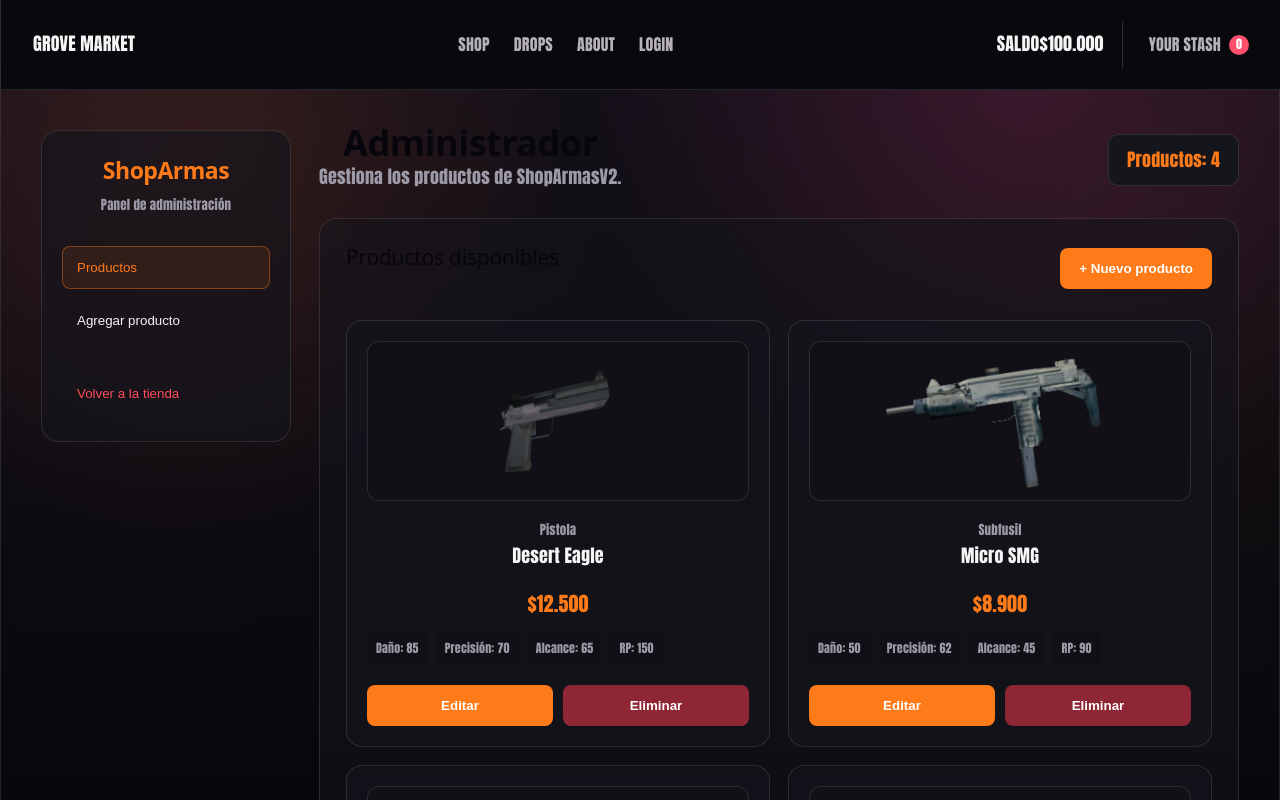
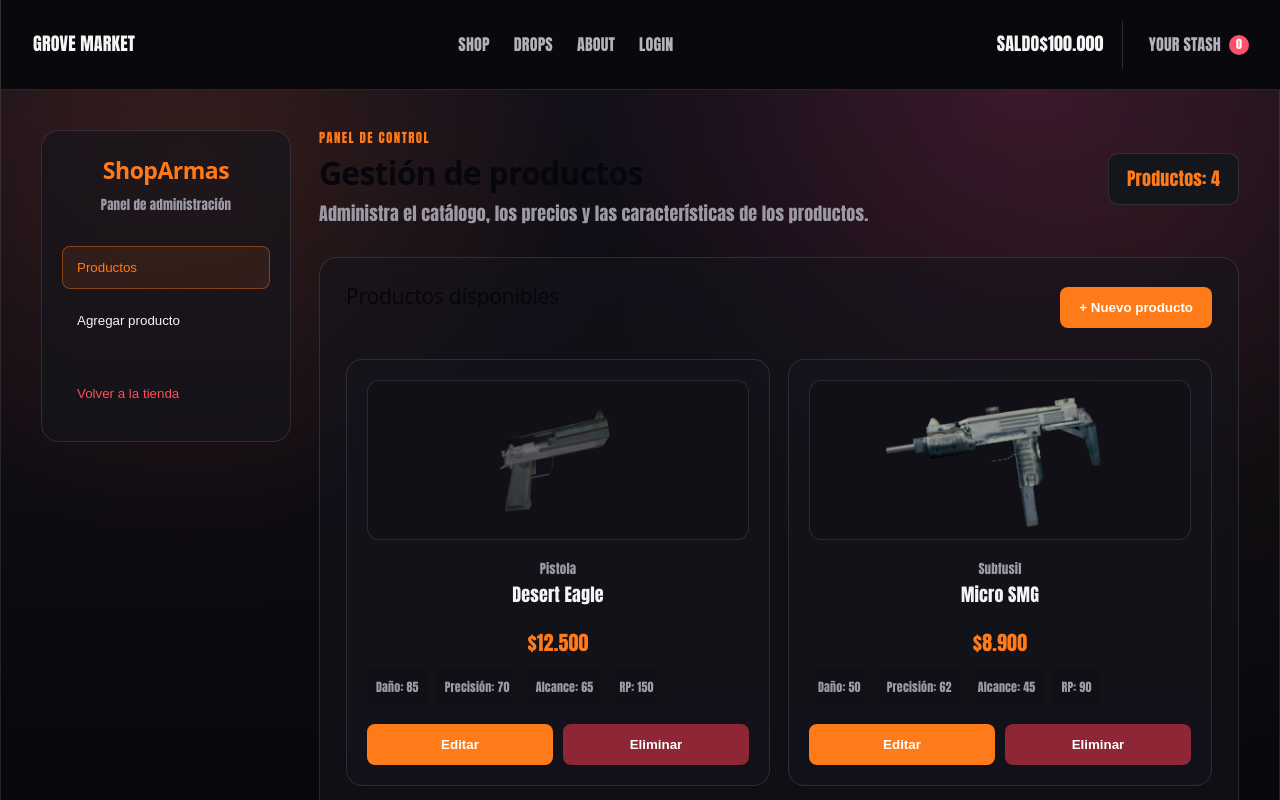
Before and after one commit to jaavi3ra/ShopArmasV2, a React (Vite) app: page /admin in a window 1280 px wide. Shown: the top 800 px of the page. Built offline with nearby package versions, Linux system fonts and the light colour scheme.

Commit message:
Refina template administrativo con Atomic Design

```diff
--- a/src/components/template/AdminTemplate.jsx
+++ b/src/components/template/AdminTemplate.jsx
@@ -1,5 +1,11 @@
 
 import React from "react";
+
+import { Boton } from "../atomic/Boton";
+import { Texto } from "../atomic/Texto";
+import { Imagen } from "../atomic/Imagen";
+import { EyebrowText } from "../atomic/Etiqueta";
+
 import "../../styles/pages/adminPage.css";
 
 export function AdminTemplate({
@@ -19,56 +25,74 @@ export function AdminTemplate({
   return (
     <main className="admin-page">
       <div className="admin-layout">
+
+        {/* Menú lateral */}
         <aside className="admin-sidebar">
-          <h2 className="admin-logo">ShopArmas</h2>
-          <p>Panel de administración</p>
+          <Texto variant="h2" className="admin-logo">
+            ShopArmas
+          </Texto>
+
+          <Texto variant="p">
+            Panel de administración
+          </Texto>
 
           <nav className="admin-menu">
-            <button
-              type="button"
+            <Boton
               className={vista === "productos" ? "active" : ""}
               onClick={onMostrarProductos}
             >
               Productos
-            </button>
+            </Boton>
 
-            <button
-              type="button"
+            <Boton
               className={vista === "agregar" ? "active" : ""}
               onClick={onMostrarFormulario}
             >
               Agregar producto
-            </button>
+            </Boton>
 
-            <button
-              type="button"
+            <Boton
               className="admin-logout"
               onClick={onVolverTienda}
             >
               Volver a la tienda
-            </button>
+            </Boton>
           </nav>
         </aside>
 
+        {/* Contenido principal */}
         <section className="admin-content">
-          <div className="admin-header">
-            <div>
-              <h1>Administrador</h1>
-              <p>Gestiona los productos de ShopArmasV2.</p>
-            </div>
 
-            <div className="admin-stock">
-              Productos: {productos.length}
-            </div>
+
+        {/* Encabezado administrativo */}
+        <div className="admin-header">
+          <div className="admin-heading">
+            <EyebrowText>PANEL DE CONTROL</EyebrowText>
+
+            <Texto variant="h1">
+              Gestión de productos
+            </Texto>
+
+            <Texto variant="p" className="admin-description">
+              Administra el catálogo, los precios y las características
+              de los productos.
+            </Texto>
           </div>
 
+          <div className="admin-stock">
+            Productos: {productos.length}
+          </div>
+        </div>
+
+
+          {/* Formulario para crear o editar */}
           {vista === "agregar" && (
             <section className="admin-panel">
-              <h2>
+              <Texto variant="h2">
                 {productoEditando
                   ? "Editar producto"
                   : "Agregar producto"}
-              </h2>
+              </Texto>
 
               <form
                 className="admin-form"
@@ -76,6 +100,7 @@ export function AdminTemplate({
               >
                 <div className="admin-field">
                   <label htmlFor="adminNombre">Nombre</label>
+
                   <input
                     id="adminNombre"
                     name="name"
@@ -86,7 +111,10 @@ export function AdminTemplate({
                 </div>
 
                 <div className="admin-field">
-                  <label htmlFor="adminCategoria">Categoría</label>
+                  <label htmlFor="adminCategoria">
+                    Categoría
+                  </label>
+
                   <select
                     id="adminCategoria"
                     name="category"
@@ -106,6 +134,7 @@ export function AdminTemplate({
 
                 <div className="admin-field">
                   <label htmlFor="adminPrecio">Precio</label>
+
                   <input
                     id="adminPrecio"
                     type="number"
@@ -119,6 +148,7 @@ export function AdminTemplate({
 
                 <div className="admin-field">
                   <label htmlFor="adminRp">Puntos RP</label>
+
                   <input
                     id="adminRp"
                     type="number"
@@ -130,7 +160,10 @@ export function AdminTemplate({
                 </div>
 
                 <div className="admin-field full-width">
-                  <label htmlFor="adminImagen">URL de imagen</label>
+                  <label htmlFor="adminImagen">
+                    URL de imagen
+                  </label>
+
                   <input
                     id="adminImagen"
                     type="url"
@@ -143,6 +176,7 @@ export function AdminTemplate({
 
                 <div className="admin-field">
                   <label htmlFor="adminDano">Daño (0-100)</label>
+
                   <input
                     id="adminDano"
                     type="number"
@@ -159,6 +193,7 @@ export function AdminTemplate({
                   <label htmlFor="adminPrecision">
                     Precisión (0-100)
                   </label>
+
                   <input
                     id="adminPrecision"
                     type="number"
@@ -175,6 +210,7 @@ export function AdminTemplate({
                   <label htmlFor="adminAlcance">
                     Alcance (0-100)
                   </label>
+
                   <input
                     id="adminAlcance"
                     type="number"
@@ -188,7 +224,10 @@ export function AdminTemplate({
                 </div>
 
                 <div className="admin-form-actions">
-                  <button type="submit" className="admin-btn">
+                  <button
+                    type="submit"
+                    className="admin-btn"
+                  >
                     {productoEditando
                       ? "Guardar cambios"
                       : "Crear producto"}
@@ -206,24 +245,26 @@ export function AdminTemplate({
             </section>
           )}
 
+          {/* Listado de productos */}
           {vista === "productos" && (
             <section className="admin-panel">
               <div className="admin-header">
-                <h2>Productos disponibles</h2>
+                <Texto variant="h2">
+                  Productos disponibles
+                </Texto>
 
-                <button
-                  type="button"
+                <Boton
                   className="admin-btn"
                   onClick={onMostrarFormulario}
                 >
                   + Nuevo producto
-                </button>
+                </Boton>
               </div>
 
               {productos.length === 0 ? (
-                <p className="admin-empty">
+                <Texto variant="p" className="admin-empty">
                   No hay productos registrados.
-                </p>
+                </Texto>
               ) : (
                 <div className="admin-product-grid">
                   {productos.map((producto) => (
@@ -232,13 +273,9 @@ export function AdminTemplate({
                       key={producto.id}
                     >
                       <div className="admin-product-image">
-                        <img
+                        <Imagen
                           src={producto.image}
                           alt={producto.name}
-                          onError={(evento) => {
-                            evento.currentTarget.style.visibility =
-                              "hidden";
-                          }}
                         />
                       </div>
 
@@ -246,42 +283,50 @@ export function AdminTemplate({
                         {producto.category}
                       </span>
 
-                      <h3>{producto.name}</h3>
+                      <Texto variant="h3">
+                        {producto.name}
+                      </Texto>
 
-                      <p className="admin-product-price">
+                      <Texto
+                        variant="p"
+                        className="admin-product-price"
+                      >
                         $
                         {Number(producto.price).toLocaleString("es-CL")}
-                      </p>
+                      </Texto>
 
                       <div className="admin-product-stats">
                         <span>
                           Daño: {producto.stats.damage}
                         </span>
+
                         <span>
                           Precisión: {producto.stats.accuracy}
                         </span>
+
                         <span>
                           Alcance: {producto.stats.range}
                         </span>
-                        <span>RP: {producto.rp ?? 0}</span>
+
+                        <span>
+                          RP: {producto.rp ?? 0}
+                        </span>
                       </div>
 
                       <div className="admin-product-actions">
-                        <button
-                          type="button"
+                        <Boton
                           className="admin-btn"
                           onClick={() => onEditarProducto(producto)}
                         >
                           Editar
-                        </button>
+                        </Boton>
 
-                        <button
-                          type="button"
+                        <Boton
                           className="admin-btn danger"
                           onClick={() => onEliminarProducto(producto.id)}
                         >
                           Eliminar
-                        </button>
+                        </Boton>
                       </div>
                     </article>
                   ))}
--- a/src/styles/pages/adminPage.css
+++ b/src/styles/pages/adminPage.css
@@ -120,6 +120,40 @@
   margin: 8px 0 0;
   color: var(--muted, #9d9aa7);
 }
+
+
+.admin-heading {
+  display: flex;
+  flex-direction: column;
+  align-items: flex-start;
+  gap: 8px;
+  min-width: 0;
+}
+
+.admin-heading .eyebrow {
+  margin: 0;
+  line-height: 1.2;
+}
+
+.admin-header h1 {
+  margin: 0;
+  font-size: clamp(28px, 2.5vw, 34px);
+  line-height: 1.2;
+  letter-spacing: -0.8px;
+}
+
+.admin-header .admin-description {
+  margin: 0;
+  max-width: 620px;
+  color: var(--muted, #9d9aa7);
+  line-height: 1.6;
+}
+
+.admin-stock {
+  flex-shrink: 0;
+  align-self: center;
+}
+
 
 .admin-stock {
   padding: 12px 18px;
```
